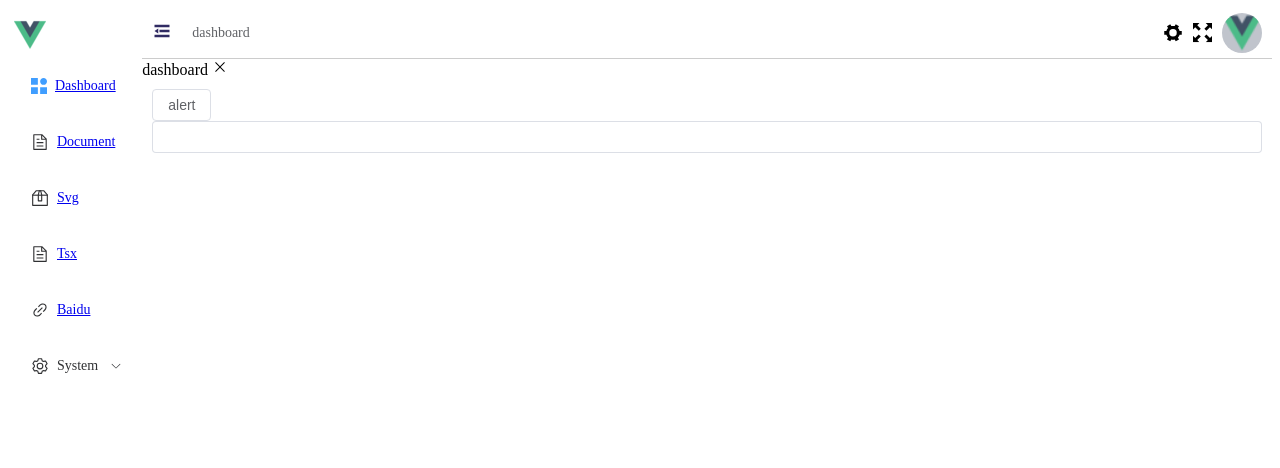
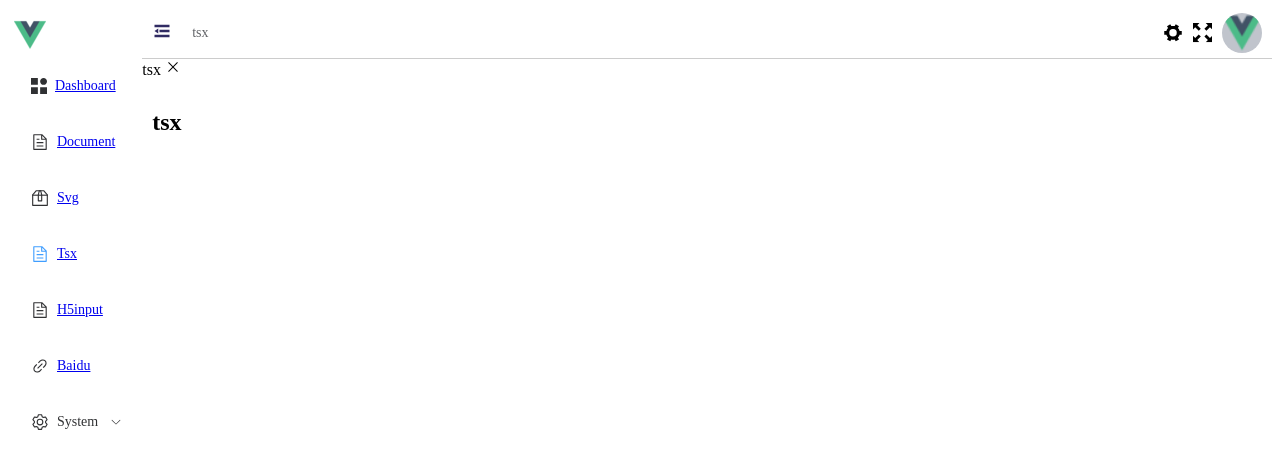
Before and after one commit to Cmingqiu/vue3-vite-ts, a Vue app: page /#/tsx in a window 1280 px wide. Before the commit this address led to /#/dashboard. Shown: the top 468 px of the page. Built offline with nearby package versions, Linux system fonts and the light colour scheme.

Commit message:
新增H5input页面；logo文本跟随侧边栏收缩隐藏

```diff
--- a/src/assets/menu.ts
+++ b/src/assets/menu.ts
@@ -28,6 +28,11 @@ const menuList: IMenuItem[] = [
     icon: 'el-icon-Document'
   },
   {
+    name: 'H5input',
+    path: '/h5input',
+    icon: 'el-icon-Document'
+  },
+  {
     name: 'Baidu',
     path: 'https://www.baidu.com/',
     icon: 'el-icon-Link'
--- a/src/router/index.ts
+++ b/src/router/index.ts
@@ -39,6 +39,12 @@ const asyncRoutes: RouteRecordRaw[] = [
         name: 'Tsx',
         meta: { requireAuth: true, keepAlive: false, title: 'tsx' },
         component: () => import('@/views/tsx.jsx')
+      },
+      {
+        path: 'h5input',
+        name: 'H5input',
+        meta: { requireAuth: true, keepAlive: false, title: 'h5input' },
+        component: () => import('@/views/h5input.vue')
       }
     ]
   },
--- a/src/views/dashboard.vue
+++ b/src/views/dashboard.vue
@@ -1,7 +1,7 @@
 <template>
   <section>
     <el-button @click="alertMessage">alert</el-button>
-    <el-input v-model="inputValue"></el-input>
+    <el-input v-model="inputValue" @input="changeHandle"></el-input>
   </section>
 </template>
 
@@ -16,7 +16,10 @@ export default defineComponent({
     function alertMessage(): void {
       proxy?.$message.success(inputValue.value)
     }
-    return { alertMessage, inputValue }
+    const changeHandle = (e: Event) => {
+      console.log(inputValue.value)
+    }
+    return { alertMessage, inputValue, changeHandle }
   }
 })
 </script>
--- /dev/null
+++ b/src/views/h5input.vue
@@ -0,0 +1,30 @@
+<template>
+  <div class="h5input">
+    <ul class="code-input">
+      <li v-for="num in 8" :key="num" class="code-input-item">{{ codes[num] }}</li>
+    </ul>
+    <input v-model="codes" type="text" />
+  </div>
+</template>
+
+<script setup lang="ts">
+import { ref } from 'vue'
+
+const codes = ref<string>('12346578')
+</script>
+
+<style lang="scss" scoped>
+.code-input {
+  display: flex;
+  &-item {
+    width: 40px;
+    height: 50px;
+    line-height: 50px;
+    text-align: center;
+    border: 2px solid #ccc;
+    margin: 10px;
+    color: #333;
+    font-weight: bold;
+  }
+}
+</style>
--- a/src/views/layout/sideBar/index.vue
+++ b/src/views/layout/sideBar/index.vue
@@ -2,7 +2,7 @@
   <aside>
     <div class="logo">
       <img :src="logoSrc" alt="" srcset="" />
-      <b>Vue Admin</b>
+      <b v-show="!isCollapse">Vue Admin</b>
     </div>
     <el-menu
       :active-text-color="variables.menuActiveText"
```
Also changed, not shown: vite.config.js (+6 -2 lines).
